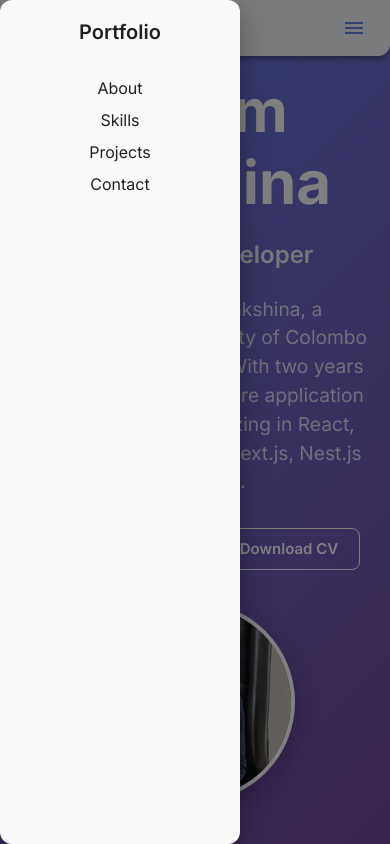
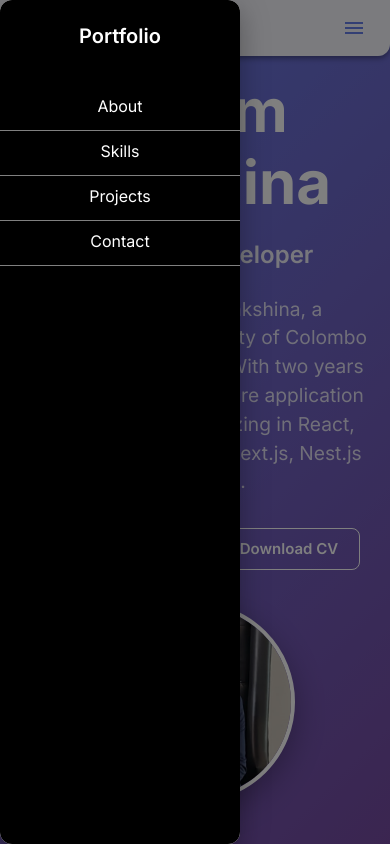
Before and after one commit to TharinduDakshina/myPortfolio, a Next.js app: page / in a window 390 px wide. Both pictures are taken after a click on the button "open drawer". Shown: the top 844 px of the page. Built offline with nearby package versions, Linux system fonts and the light colour scheme.

Commit message:
update mobile menu bar

```diff
--- a/src/components/header.tsx
+++ b/src/components/header.tsx
@@ -20,7 +20,10 @@ import {styled, TypographyProps} from "@mui/system";
 
 const StyleListItemText = styled(ListItemText)(()=>({
     textAlign: "center",
-    cursor: "pointer"
+    cursor: "pointer",
+    color:"white" ,
+    borderBottom:"1px solid gray",
+    paddingBottom:"5%"
 }))
 
 const StyleAppBar = styled(AppBar)(() => ({
@@ -53,6 +56,24 @@ const StyleDrawer =styled(Drawer)(({theme}) => ({
     "& .MuiDrawer-paper": { boxSizing: "border-box", width: 240 },
 }))
 
+const StyleList = styled(List)(() => ({
+    backgroundColor: "black",
+}))
+
+const StyleBox2 =styled(Box)(() => ({
+    textAlign: "center" ,
+    backgroundColor: "black",
+    height: "100vh"
+}))
+
+const StyleTypographyForMobileMenu = styled(Typography)(() => ({
+    my: 2 ,
+    color: "white",
+    paddingBottom:"30px",
+    paddingTop:"20px"
+}))
+
+
 const navItems = ["About", "Skills", "Projects", "Contact"]
 
 export function Header() {
@@ -71,11 +92,11 @@ export function Header() {
     }
 
     const drawer = (
-        <Box onClick={handleDrawerToggle} sx={{ textAlign: "center" }}>
-            <Typography variant="h6" sx={{ my: 2 }}>
+        <StyleBox2 onClick={handleDrawerToggle}>
+            <StyleTypographyForMobileMenu variant="h6">
                 Portfolio
-            </Typography>
-            <List>
+            </StyleTypographyForMobileMenu>
+            <StyleList>
                 {navItems.map((item) => (
                     <ListItem key={item} disablePadding>
                         <StyleListItemText
@@ -84,8 +105,8 @@ export function Header() {
                         />
                     </ListItem>
                 ))}
-            </List>
-        </Box>
+            </StyleList>
+        </StyleBox2>
     )
 
     return (
```
